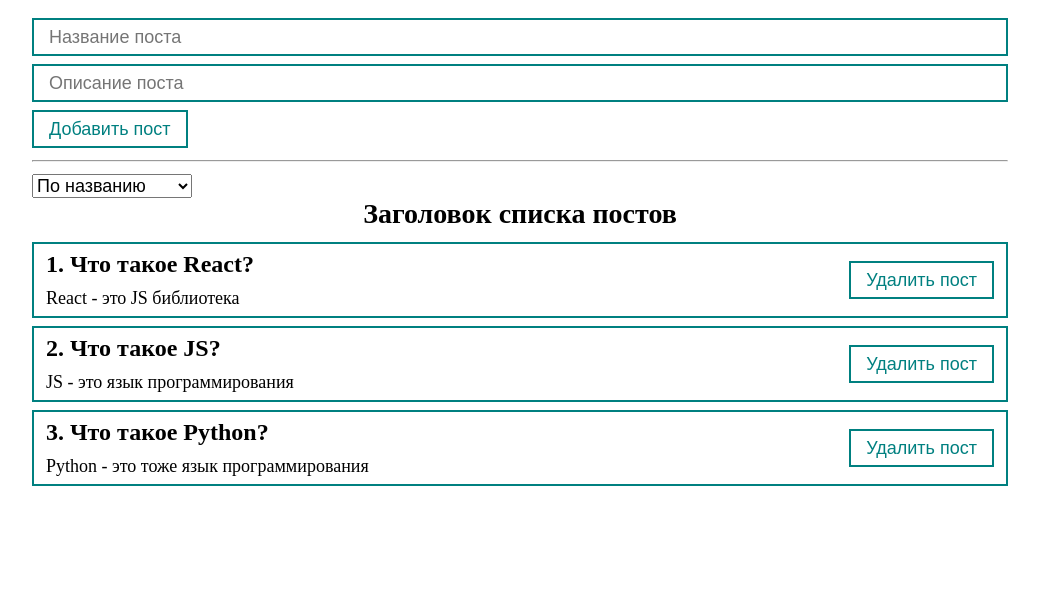
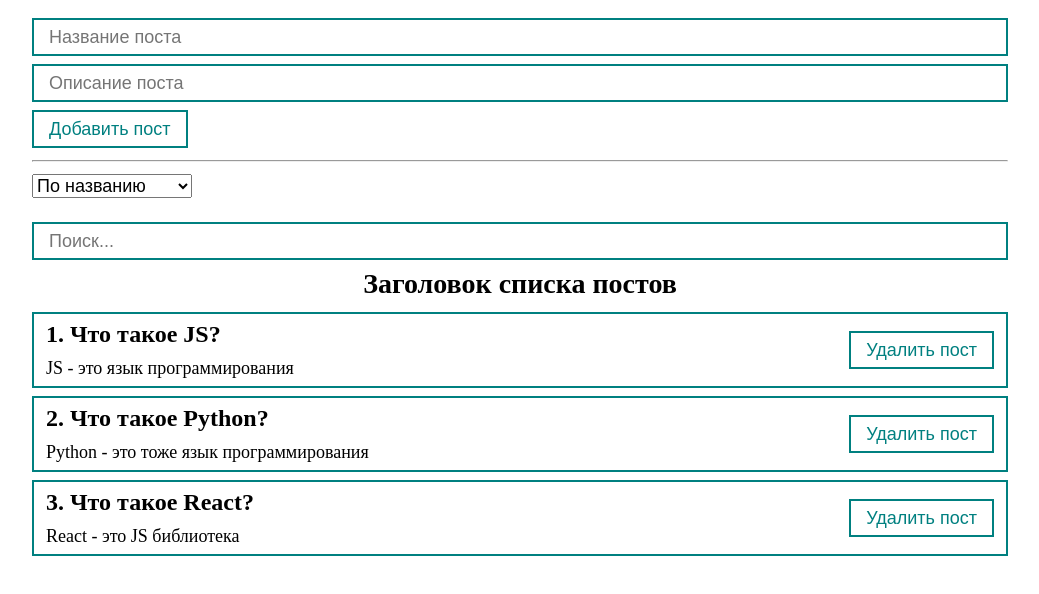
Before and after one commit to VladimirShadrov/React-projects, a React (Vite) app in the folder Pomodoro/: page / in a window 1280 px wide. Shown: the top 594 px of the page, without its empty margins (120-1159 px from the left). Built offline with nearby package versions, Linux system fonts and the light colour scheme.

Commit message:
Фильтрация списка постов

```diff
--- a/Pomodoro/src/App.tsx
+++ b/Pomodoro/src/App.tsx
@@ -1,7 +1,8 @@
-import { useState } from 'react';
+import { useMemo, useState } from 'react';
 import PostList from './components/postList';
 import MyForm from './components/form';
 import MySelect from './UI/select/select';
+import MyInput from './UI/input/inputText';
 
 type PostType = {
   id: number;
@@ -15,7 +16,19 @@ export default function App() {
     { id: 2, title: 'Что такое JS?', body: 'JS - это язык программирования' },
     { id: 3, title: 'Что такое Python?', body: 'Python - это тоже язык программирования' },
   ]);
-  const [sortType, setSortType] = useState('');
+  const [sortType, setSortType] = useState<'title' | 'body'>('title');
+  const [searchQuery, setSearchQuery] = useState<string>('');
+
+  const sortedPosts = useMemo(() => {
+    if (sortType) {
+      return [...posts].sort((a, b) => a[sortType].localeCompare(b[sortType]));
+    }
+    return posts;
+  }, [posts, sortType]);
+
+  const sortedAndSearchedPosts = useMemo(() => {
+    return sortedPosts.filter(post => post[sortType].toLowerCase().includes(searchQuery.toLowerCase().trim()));
+  }, [sortedPosts, sortType, searchQuery]);
 
   const selectOptions = [
     { title: 'По названию', value: 'title' },
@@ -32,8 +45,6 @@ export default function App() {
 
   function sortPosts(sortType: 'title' | 'body') {
     setSortType(sortType);
-    setPosts([...posts].sort((a, b) => a[sortType].localeCompare(b[sortType])));
-
   }
 
   return (
@@ -47,9 +58,16 @@ export default function App() {
           options={selectOptions}
           defaultValue='Сортировать по:'
         />
+        <br />
+        <br />
+        <MyInput
+          value={searchQuery}
+          placeholder={'Поиск...'}
+          onChange={(event) => setSearchQuery(event.target.value)}
+        />
       </div>
-      {posts.length
-        ? <PostList remove={removePost} title={'Заголовок списка постов'} posts={posts} />
+      {sortedAndSearchedPosts.length
+        ? <PostList remove={removePost} title={'Заголовок списка постов'} posts={sortedAndSearchedPosts} />
         : <h2 className="empty-post-list" style={{ textAlign: 'center', fontSize: '26px', marginTop: '12px' }}>Посты не найдены</h2>
       }
     </div >
```
